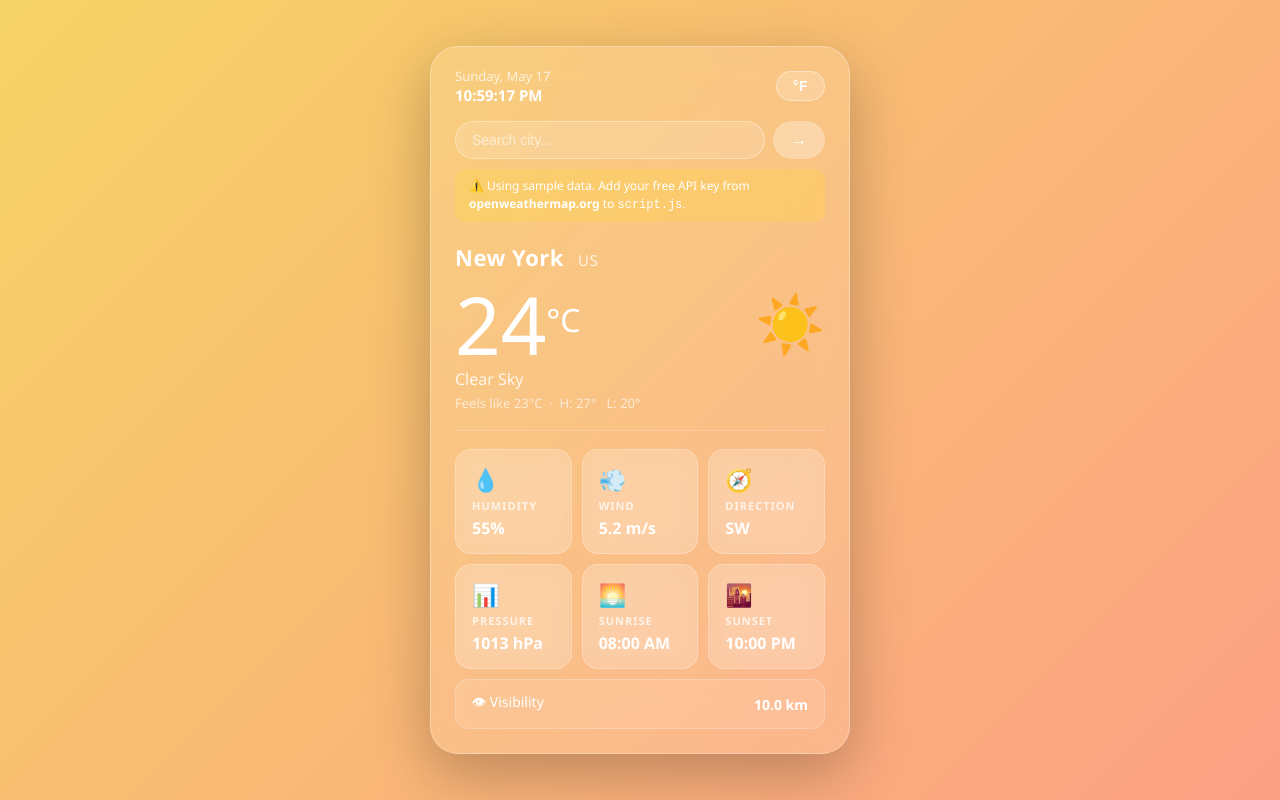
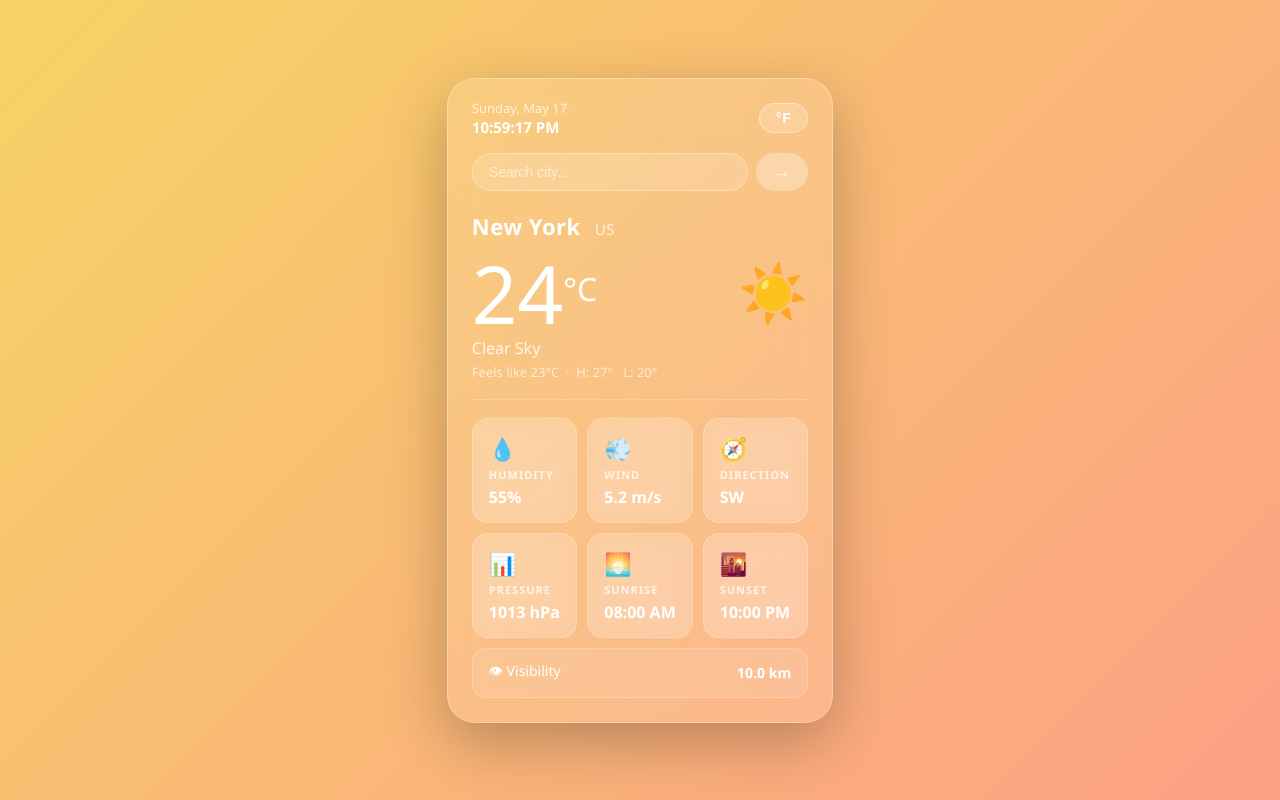
Before and after one commit to Ashishxgit/weather-app, a plain HTML site: page index.html in a window 1280 px wide. Drawn offline with Linux system fonts and the light colour scheme.

Commit message:
Update index.html

```diff
--- a/index.html
+++ b/index.html
@@ -34,11 +34,7 @@
       <!-- Error message -->
       <div class="error-box" id="errorBox"></div>
 
-      <!-- API notice -->
-      <div class="notice-box" id="noticeBox">
-        ⚠️ Using sample data. Add your free API key from
-        <strong>openweathermap.org</strong> to <code>script.js</code>.
-      </div>
+
 
       <!-- Main weather display -->
       <div class="weather-body" id="weatherBody">
```
